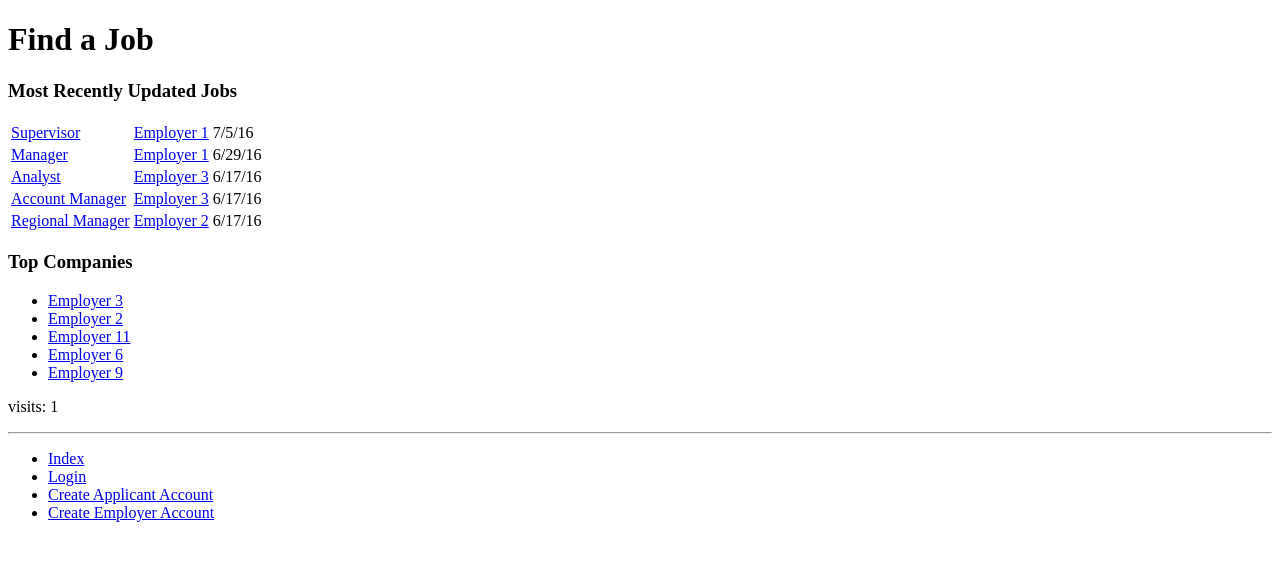
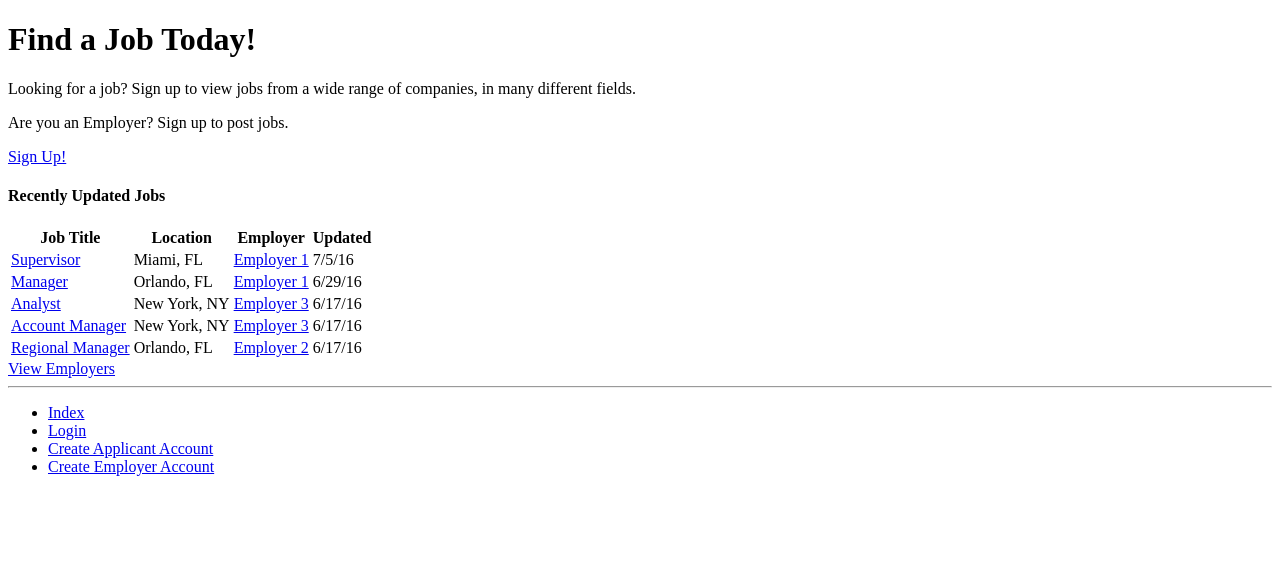
Before and after one commit to danielnilssoncole/jobs, a Django app: page /jobslist/ in a window 1280 px wide. Shown: the top 561 px of the page. Run offline with Django 3.2, Linux system fonts and the light colour scheme; data comes from the database, SQL or seed files in the repository.

Commit message:
Add files via upload

```diff
--- a/templates/jobslist/index.html
+++ b/templates/jobslist/index.html
@@ -3,21 +3,57 @@
 {% block title %}Jobs{% endblock %}
 
 {% block body_block %}
-		<h1>Find a Job</h1>
+	<div class="row">
+	<div class="jumbotron">
+      	<div class="container">
+
+      	{% if user.is_authenticated %}
+			{% if user.employer %}
+			<h1>Hi {{ user.employer }}!</h1>
+			<p>Post a new job today!</p>
+			{% else %}
+			<h1>Hi {{ user.username }}</h1>
+			<p>Find a job today!</p>
+			{% endif %}
+		{% else %}
+			<h1>Find a Job Today!</h1>
+			<p>Looking for a job? Sign up to view jobs from a wide range of companies, in many different fields.</p>
+			<p class="text-muted">Are you an Employer? Sign up to post jobs.</p>
+		{% endif %}
+
+        <p><a class="btn btn-primary btn-lg" href="{% url 'signup-view' %}" role="button">Sign Up!</a></p>
+      </div>
+    </div>
+    </div>
+
+
+		<!--<div class="page-header">
 		{% if user.is_authenticated %}
 			{% if user.employer %}
 			<h4>Hi {{ user.employer }}, add a job to your account today!</h4>
 			{% else %}
 			<h4>Hi {{ user.username }}, find a job today!</h4>
 			{% endif %}
+		{% else %}
+			<h2>Find a Job Today!</h2>
 		{% endif %}
+		</div>-->
 
+		 <div class="col-sm-4 col-sm-offset-4 col-md-10 col-md-offset-1 main">
+		<div class="row">
 		{% if jobs %}
-		<h3>Most Recently Updated Jobs</h3>
-			<table>
+		<h4>Recently Updated Jobs</h4>
+			<table class="table table-hover">
+				<tr>
+					<th>Job Title</th>
+					<th>Location</th>
+					<th>Employer</th>
+					<th>Updated</th>
+				</tr>
 				{% for job in jobs %}
 				<tr>
 				<td><a href="{% url 'job-view' job.employer.slug job.slug %}">{{ job.title }}</a></td>
+				<td>{{ job.location }}  </td>
 				<td><a href="{% url 'employer-view' job.employer.slug %}">{{ job.employer.company_Name }}</a></td>
 				<td>{{ job.updated_date }}  </td>
 				</tr>
@@ -26,8 +62,14 @@
 		{% else %}
 			<strong>There are no jobs present.</strong>
 		{% endif %}
+		</div>
 
-		{% if employers %}
+		<div class="row">
+		<a href="{% url 'employers-view' %}" class="btn btn-primary" role="button">View Employers</a>
+		</div>
+		</div>
+
+		<!--{% if employers %}
 		<h3>Top Companies</h3>
 			<ul>
 				{% for employer in employers %}
@@ -36,7 +78,7 @@
 			</ul>
 		{% else %}
 			<strong>There are no companies present.</strong>
-		{% endif %}
+		{% endif %}-->
 
-		<p>visits: {{ visits }}</p>
+		<!--<p>visits: {{ visits }}</p>-->
 {% endblock %}
```
Also changed, not shown: templates/jobslist/applicant_register.html (+13 -2 lines), templates/jobslist/employer.html (+9 -2 lines), templates/jobslist/employer_register.html (+13 -3 lines), templates/jobslist/login.html (+38 -4 lines), templates/jobslist/signup.html (added, +21 -0 lines).
